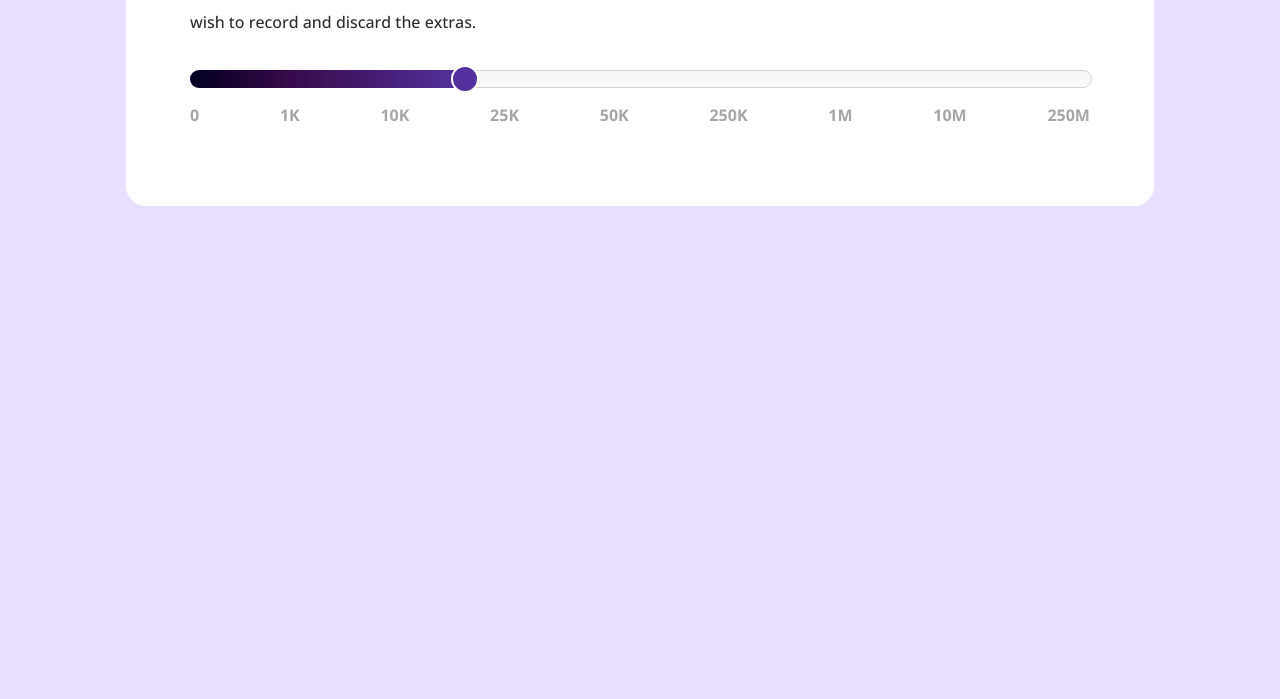
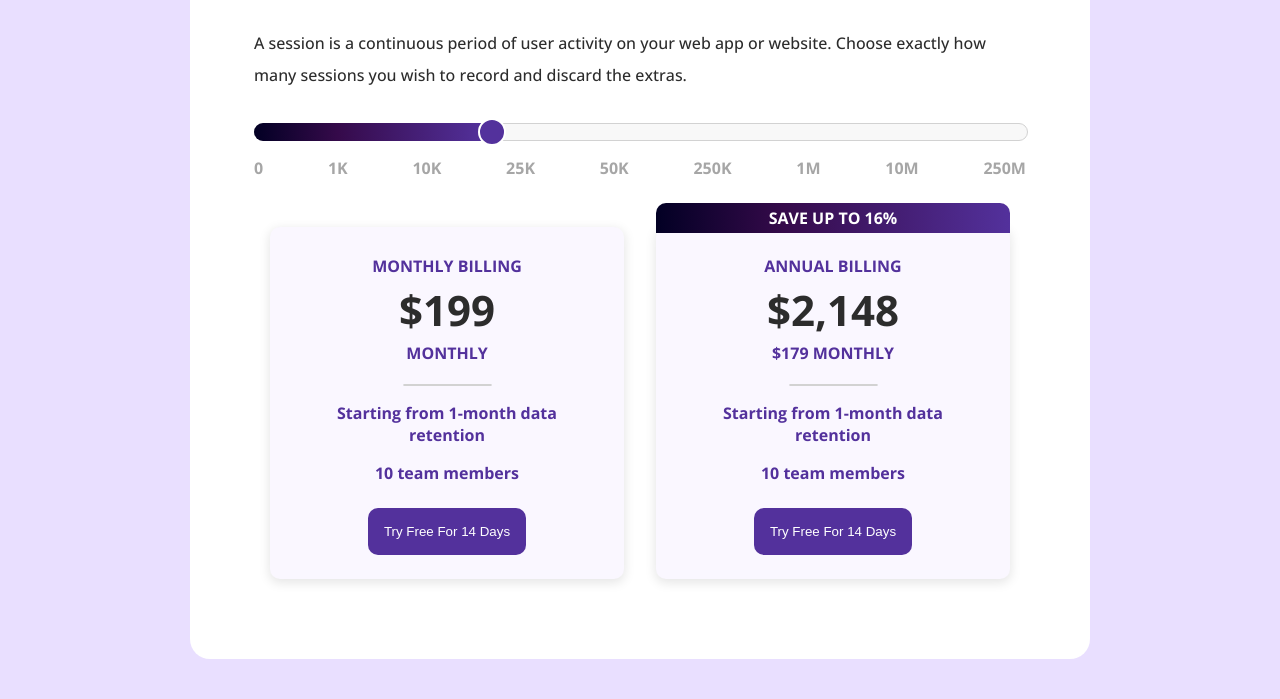
Before and after one commit to Brandies7/CostEstimatorProject, a plain HTML site: page index.html in a window 1280 px wide. Shown: the part 545-1244 px from the top of the page. Before the commit the page ends 800 px from the top, so only its background shows below. Drawn offline with nearby package versions, Linux system fonts and the light colour scheme.

Commit message:
added price cards

```diff
--- a/index.css
+++ b/index.css
@@ -11,12 +11,14 @@ body {
 
 h1 {
     color: rgb(83, 49, 156);
+    margin: 32px 0 64px 0;
 }
 
 .container {
     background-color: white;
     width: 100%;
     max-width: 900px;
+    box-sizing: border-box;
     display: flex;
     flex-direction: column;
     justify-content: center;
@@ -137,6 +139,7 @@ h1 {
 .slider {
     width: 100%;
     position: relative;
+    margin-bottom: 16px;
 }
 
 .slider .bar {
@@ -192,3 +195,77 @@ h1 {
     font-weight: bold;
     color: rgb(166, 166, 166);
 }
+
+.card-wrapper {
+    display: flex;
+}
+
+.card {
+    background-color: rgb(250, 247, 255);
+    border-radius: 10px;
+    margin: 16px;
+    box-shadow: 0px 3px 11px 1px rgba(0, 0, 0, 0.1);
+    padding: 16px 32px;
+    text-align: center;
+    font-weight: bold;
+    color: rgb(83, 49, 156);
+    transition: 0.15s transform ease;
+    position: relative;
+}
+
+.card:hover {
+    transform: translateY(-8px);
+}
+
+.card .top-section {
+    padding: 8px;
+    text-transform: uppercase;
+}
+
+.card .top-section p {
+    margin: 4px 0;
+}
+
+.card .price {
+    font-size: 42px;
+    color: rgb(44, 44, 44);
+}
+
+.card hr {
+    width: 30%;
+    border: 1px solid rgb(210, 210, 210);
+    border-radius: 2px;
+}
+
+.card button {
+    border: none;
+    color: white;
+    background-color: rgb(83, 49, 156);
+    padding: 16px;
+    border-radius: 10px;
+    /* font-weight: bold; */
+    transition: 0.15s transform ease;
+
+    margin: 8px 0;
+}
+
+.card button:hover {
+    cursor: pointer;
+    transform: scale(1.05);
+}
+
+.card .save {
+    color: white;
+    background: linear-gradient(
+        90deg,
+        rgba(2, 0, 36, 1) 0%,
+        rgba(53, 10, 74, 1) 36%,
+        rgba(83, 49, 156, 1) 100%
+    );
+    width: 100%;
+    position: absolute;
+    top: -24px;
+    left: 0;
+    border-top-right-radius: 10px;
+    border-top-left-radius: 10px;
+}
--- a/index.html
+++ b/index.html
@@ -60,6 +60,33 @@
           </ul>
         </div>
       </div>
+      <div class="card-wrapper">
+        <div class="card">
+          <div class="top-section">
+            <p>Monthly Billing</p>
+            <p class="price">$199</p>
+            <p>Monthly</p>
+          </div>
+          <hr />
+          <p>Starting from 1-month data retention</p>
+          <p>10 team members</p>
+          <button>Try Free For 14 Days</button>
+        </div>
+        <div class="card">
+          <div class="top-section">
+            <div class="save">
+              <p>Save up to 16%</p>
+            </div>
+            <p>Annual Billing</p>
+            <p class="price">$2,148</p>
+            <p>$179 Monthly</p>
+          </div>
+          <hr />
+          <p>Starting from 1-month data retention</p>
+          <p>10 team members</p>
+          <button>Try Free For 14 Days</button>
+        </div>
+      </div>
     </div>
   </body>
 </html>
```
